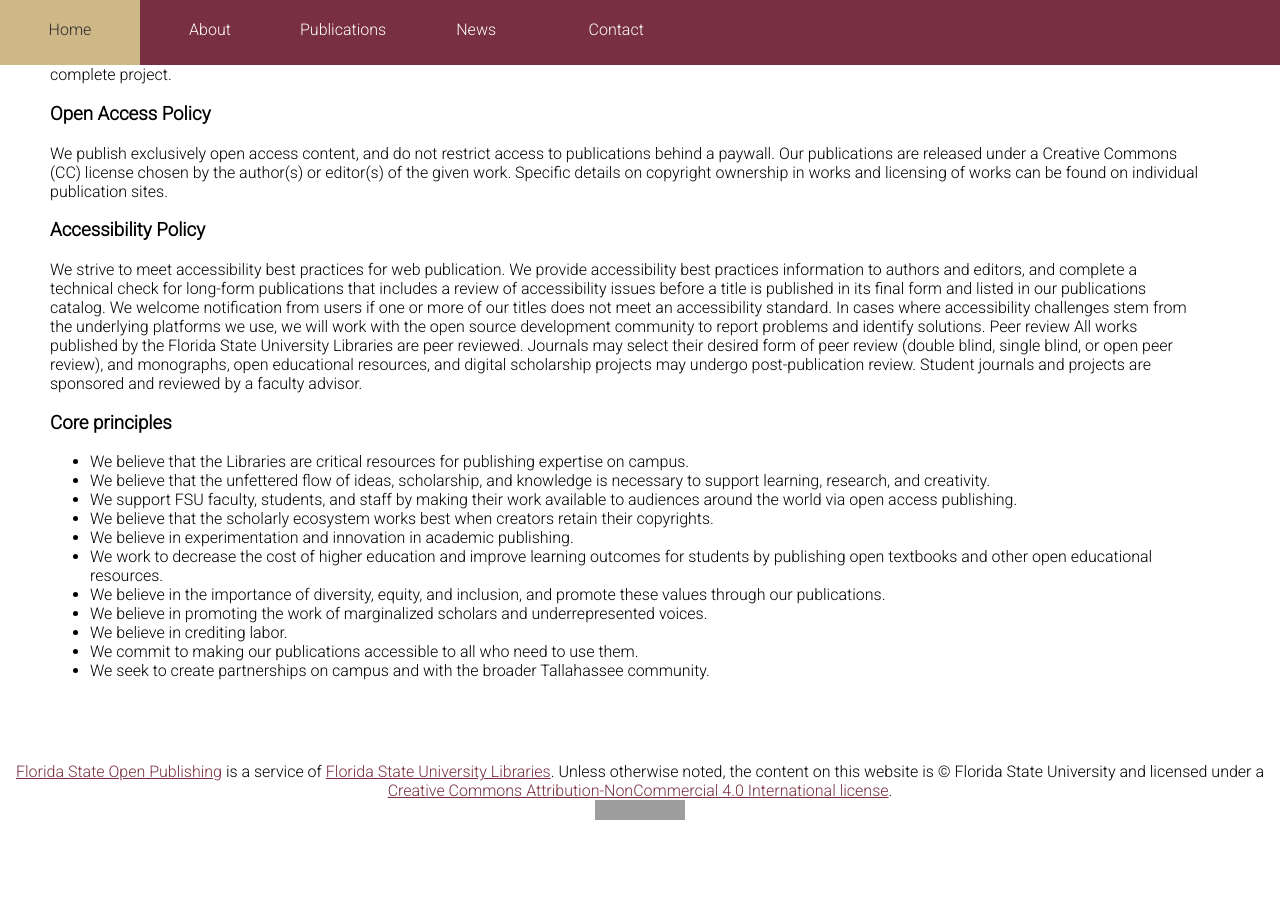
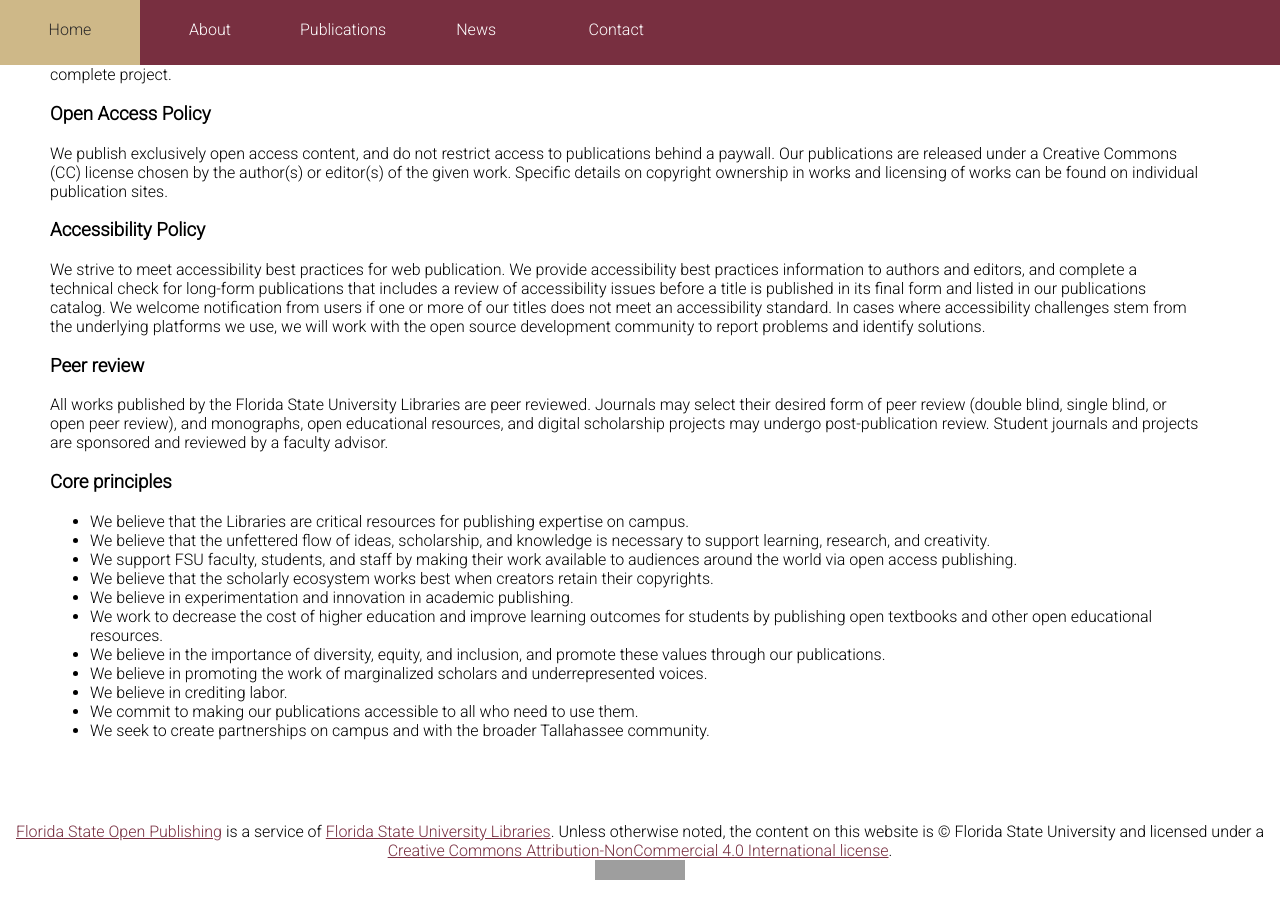
Before and after one commit to fsulibpub/fsulibpub.github.io, a Jekyll site: the page built from about.md, in a window 1280 px wide and 900 px high, scrolled down 1222 px. Built offline with Jekyll 4.4.1, drawn with Linux system fonts in a browser that asks for light colours; before the commit the page ends 2062 px from its top, so only the background shows below that; grey boxes are pictures that could not be loaded.

```diff
--- a/about.md
+++ b/about.md
@@ -37,7 +37,9 @@ We publish exclusively open access content, and do not restrict access to public
 
 ### Accessibility Policy
 We strive to meet accessibility best practices for web publication. We provide accessibility best practices information to authors and editors, and complete a technical check for long-form publications that includes a review of accessibility issues before a title is published in its final form and listed in our publications catalog. We welcome notification from users if one or more of our titles does not meet an accessibility standard. In cases where accessibility challenges stem from the underlying platforms we use, we will work with the open source development community to report problems and identify solutions.
-Peer review
+
+### Peer review
+
 All works published by the Florida State University Libraries are peer reviewed. Journals may select their desired form of peer review (double blind, single blind, or open peer review), and monographs, open educational resources, and digital scholarship projects may undergo post-publication review. Student journals and projects are sponsored and reviewed by a faculty advisor.
 
 ### Core principles
```
